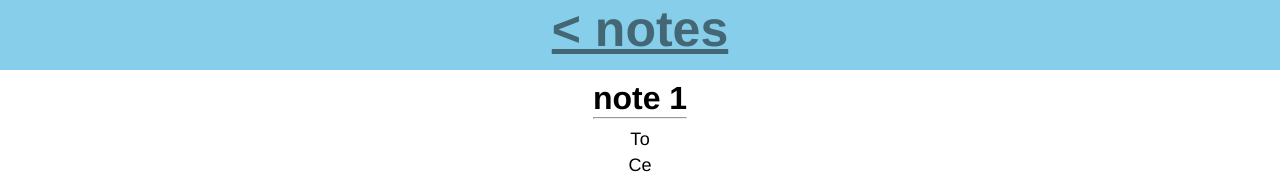
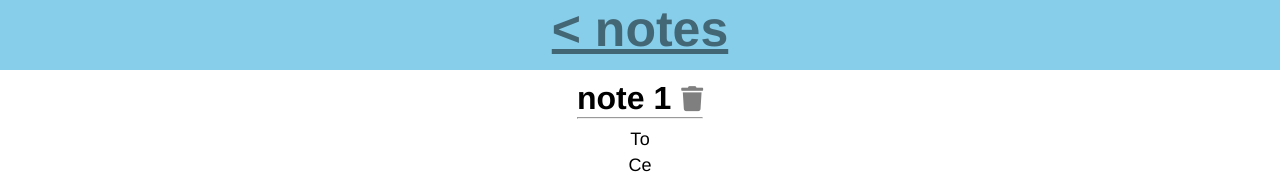
Before and after one commit to JollyR0ger42/Vue-Todo, a Vue app: page /notes/0 in a window 1280 px wide. Shown: the top 174 px of the page. Built offline with nearby package versions, Linux system fonts and the light colour scheme.

Commit message:
minor changes

```diff
--- a/src/App.vue
+++ b/src/App.vue
@@ -123,7 +123,7 @@ button:hover{
 /* transition styles */
 .fade-enter-active,
 .fade-leave-active{
-  transition: opacity .5s;
+  transition: opacity .3s;
 }
 .fade-enter,
 .fade-leave-to{
@@ -132,7 +132,7 @@ button:hover{
 
 .slide-enter-active,
 .slide-leave-active{
-  transition: transform .5s;
+  transition: transform .3s;
 }
 .slide-enter{
   transform: translateX(100vw);
--- a/src/components/ConfirmationPopup.vue
+++ b/src/components/ConfirmationPopup.vue
@@ -47,7 +47,7 @@ export default {
 
 <style scoped>
 .confirmation-popup{
-  width: 300px;
+  width: 270px;
   height: 150px;
 }
 </style>
--- a/src/components/NoteAddForm.vue
+++ b/src/components/NoteAddForm.vue
@@ -23,7 +23,7 @@ import {mapMutations, mapGetters} from 'vuex';
 import Overlay from './Overlay';
 
 export default {
-  computed: mapGetters(['lastCreated']),
+  computed: mapGetters(['lastNoteCreated']),
   data(){
     return{
       noteTitle: ''
@@ -37,7 +37,7 @@ export default {
         this.createNote(this.noteTitle.trim())
         this.noteTitle = ''
         this.$emit('toggle-add-form')
-        // this.$router.push('/notes/' + this.lastCreated)
+        // this.$router.push('/notes/' + this.lastNoteCreated)
       }
     }
   },
@@ -47,11 +47,12 @@ export default {
 
 <style scoped>
 input{
+  width: 250px;
   font-size: 20px;
 }
 
 .add-note-form{
-  width: 300px;
+  width: 270px;
   height: 150px;
 }
 </style>
--- a/src/components/NoteDelete.vue
+++ b/src/components/NoteDeleteButton.vue
@@ -12,7 +12,10 @@ export default {
     ...mapMutations(['removeNote']),
     handleClick(){
       EventBus.$emit('confirmation', {
-        action: () => this.removeNote(this.id),
+        action: () => {
+          this.removeNote(this.id)
+          this.$router.push('/')
+        },
         text: 'Delete note?'
       })
       this.$emit('toggle-confirmation-popup')
@@ -25,6 +28,7 @@ export default {
 i{
   font-size: 25px;
   color: rgba(0, 0, 0, 0.5);
+  height: 25px;
 }
 i:hover{
   cursor: pointer;
--- a/src/components/NoteEdit.vue
+++ b/src/components/NoteEdit.vue
@@ -1,6 +1,9 @@
 <template>
   <div class="note">
-    <h1>{{note.name}}</h1>
+    <div class="title">
+      <h1>{{note.name}}</h1>
+      <NoteDeleteButton :id="note.id" v-on="$listeners"/>
+    </div>
     <hr>
     <ul>
       <Todo v-for="todo in note.todoList" :key="todo.id" :todo="todo" />
@@ -10,14 +13,22 @@
 
 <script>
 import Todo from './Todo';
+import NoteDeleteButton from './NoteDeleteButton';
 
 export default {
   props: ['note'],
-  components: {Todo}
+  components: {Todo, NoteDeleteButton}
 }
 </script>
 
 <style scoped>
+.title{
+  display: flex;
+  align-items: center;
+}
+.title h1{
+  margin-right: 10px;
+}
 .note{
   margin-top: 10px;
 }
--- a/src/components/NotePreview.vue
+++ b/src/components/NotePreview.vue
@@ -7,18 +7,18 @@
     </ul>
     <hr>
     <div class="delete-wrapper" @click.prevent>
-      <NoteDelete :id="note.id" v-on="$listeners"/>
+      <NoteDeleteButton :id="note.id" v-on="$listeners"/>
     </div>
   </div>
 </template>
 
 <script>
 import Todo from './Todo';
-import NoteDelete from './NoteDelete';
+import NoteDeleteButton from './NoteDeleteButton';
 
 export default {
   props: ['note'],
-  components: {Todo, NoteDelete}
+  components: {Todo, NoteDeleteButton}
 }
 </script>
 
--- a/src/store/index.js
+++ b/src/store/index.js
@@ -8,11 +8,12 @@ Vue.use(Vuex)
 
 export default new Vuex.Store({
   state: {
-    lastCreated: -1,
+    lastNoteCreated: -1,
     notes: [
       {
         id: 0,
         name: 'note 1',
+        lastTodoCreate: -1,
         todoList: [
           {
             id: 0,
@@ -36,10 +37,10 @@ export default new Vuex.Store({
   },
   mutations: {
     createNote(state, name){
-      const id = state.notes[state.notes.length - 1].id + 1;
+      const id = state.lastNoteCreated + 1;
       const newNote = {name, id, todoList: []};
       state.notes.push(newNote)
-      state.lastCreated = id
+      state.lastNoteCreated = id
     },
     removeNote(state, id){
       state.notes = state.notes.filter(note => note.id !== id)
@@ -54,8 +55,8 @@ export default new Vuex.Store({
     noteById: state => id =>{
       return state.notes.find(note => note.id === parseInt(id))
     },
-    lastCreated(state){
-      return state.lastCreated
+    lastNoteCreated(state){
+      return state.lastNoteCreated
     },
   },
   plugins:[vuexLocal.plugin]
--- a/src/views/NoteView.vue
+++ b/src/views/NoteView.vue
@@ -1,7 +1,7 @@
 <template>
   <div class="absolute-center">
     <div class="relative-center">
-      <NoteEdit :note="noteById($route.params.id)"/>
+      <NoteEdit :note="noteById($route.params.id)" v-on="$listeners"/>
     </div>
   </div>
 </template>
```
